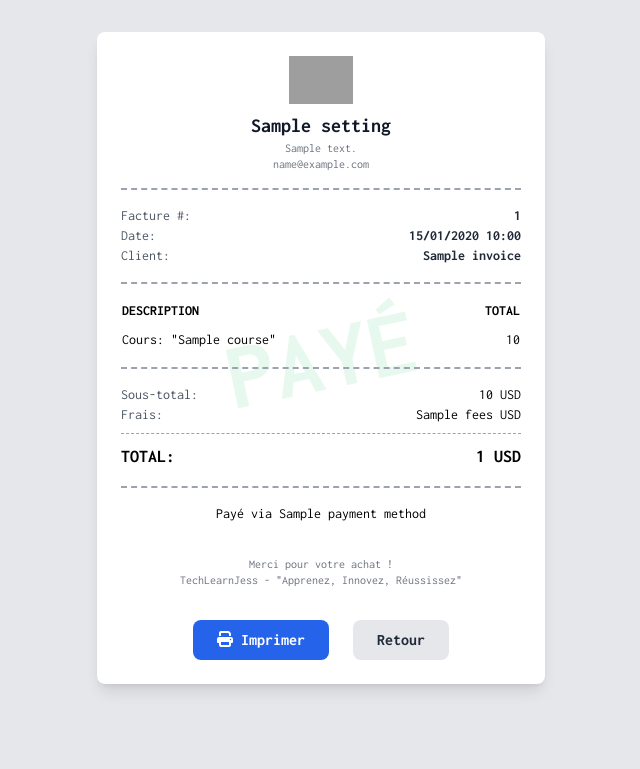
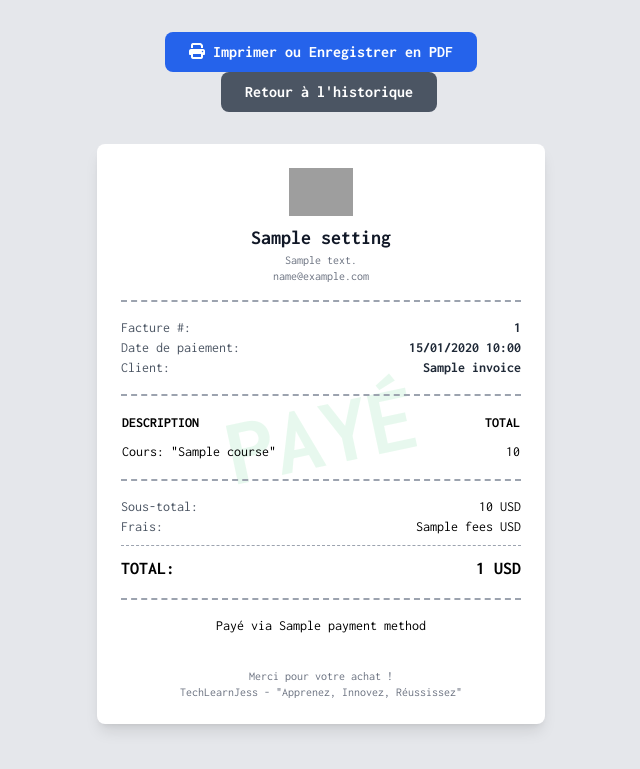
Before and after one commit to chadrackmbupiokajess/TechlearnJess, a Django app: template templates/payments/invoice.html in a window 1280 px wide. Shown: the top 769 px of the page, without its empty margins (319-959 px from the left). Run offline with Django 4.2, Linux system fonts and the light colour scheme; the template is opened without the code that fills it: most values are stand-ins (such as "Sample title", 1, 10 or a date in 2020); some libraries are stand-ins or nearby versions; grey boxes are pictures that could not be loaded.

```diff
--- a/templates/payments/invoice.html
+++ b/templates/payments/invoice.html
@@ -13,31 +13,47 @@
         body {
             font-family: 'Inconsolata', monospace;
         }
+        @page {
+            size: auto;
+            margin: 0mm;
+        }
         @media print {
-            body {
-                -webkit-print-color-adjust: exact;
-                print-color-adjust: exact;
+            body * {
+                visibility: hidden;
+            }
+            .receipt-container, .receipt-container * {
+                visibility: visible;
+            }
+            .receipt-container {
+                position: absolute;
+                left: 0;
+                top: 0;
+                width: 100%;
+                margin: 0;
+                padding: 1.5rem; /* Ajouter un peu de marge intérieure pour l'impression */
+                box-shadow: none !important;
+                border: none !important;
             }
             .no-print {
-                display: none;
-            }
-            .receipt-container {
-                box-shadow: none !important;
-                margin: 0 !important;
-                max-width: 100% !important;
+                display: none !important;
             }
         }
     </style>
 </head>
 <body class="bg-gray-200 dark:bg-gray-900">
+
+    <!-- Barre de contrôle pour l'impression (ne s'imprime pas) -->
+    <div class="max-w-md mx-auto my-8 text-center no-print">
+        <button onclick="window.print()" class="bg-blue-600 text-white py-2 px-6 rounded-lg font-semibold hover:bg-blue-700 transition-colors">
+            <i class="fas fa-print mr-2"></i>Imprimer ou Enregistrer en PDF
+        </button>
+        <a href="{% url 'payments:history' %}" class="inline-block bg-gray-600 text-white py-2 px-6 rounded-lg font-semibold hover:bg-gray-700 transition-colors ml-4">
+            Retour à l'historique
+        </a>
+    </div>
+
+    <!-- Conteneur du ticket -->
     <div class="receipt-container max-w-md mx-auto my-8 bg-white dark:bg-gray-800 shadow-lg rounded-lg p-6 relative overflow-hidden">
-
-        <!-- Filigrane "PAYÉ" -->
-        <div class="absolute inset-0 flex items-center justify-center">
-            <span class="text-8xl font-bold text-green-500 opacity-10 dark:opacity-20 transform -rotate-12 select-none">
-                PAYÉ
-            </span>
-        </div>
 
         <div class="relative z-10">
             <!-- En-tête -->
@@ -57,7 +73,7 @@
                     <span class="font-bold text-gray-800 dark:text-gray-200">{{ invoice.invoice_number }}</span>
                 </div>
                 <div class="flex justify-between">
-                    <span class="text-gray-600 dark:text-gray-400">Date:</span>
+                    <span class="text-gray-600 dark:text-gray-400">Date de paiement:</span>
                     <span class="font-bold text-gray-800 dark:text-gray-200">{{ invoice.payment.completed_at|date:"d/m/Y H:i" }}</span>
                 </div>
                 <div class="flex justify-between">
@@ -114,15 +130,13 @@
             </footer>
         </div>
 
-        <!-- Boutons d'action -->
-        <div class="text-center mt-8 no-print">
-            <button onclick="window.print()" class="bg-blue-600 text-white py-2 px-6 rounded-lg font-semibold hover:bg-blue-700 transition-colors">
-                <i class="fas fa-print mr-2"></i>Imprimer
-            </button>
-            <a href="{% url 'payments:history' %}" class="inline-block bg-gray-200 text-gray-800 py-2 px-6 rounded-lg font-semibold hover:bg-gray-300 transition-colors ml-4">
-                Retour
-            </a>
+        <!-- Filigrane "PAYÉ" -->
+        <div class="absolute inset-0 flex items-center justify-center z-0">
+            <span class="text-8xl font-bold text-green-500 opacity-10 dark:opacity-20 transform -rotate-12 select-none">
+                PAYÉ
+            </span>
         </div>
     </div>
+
 </body>
 </html>
```
